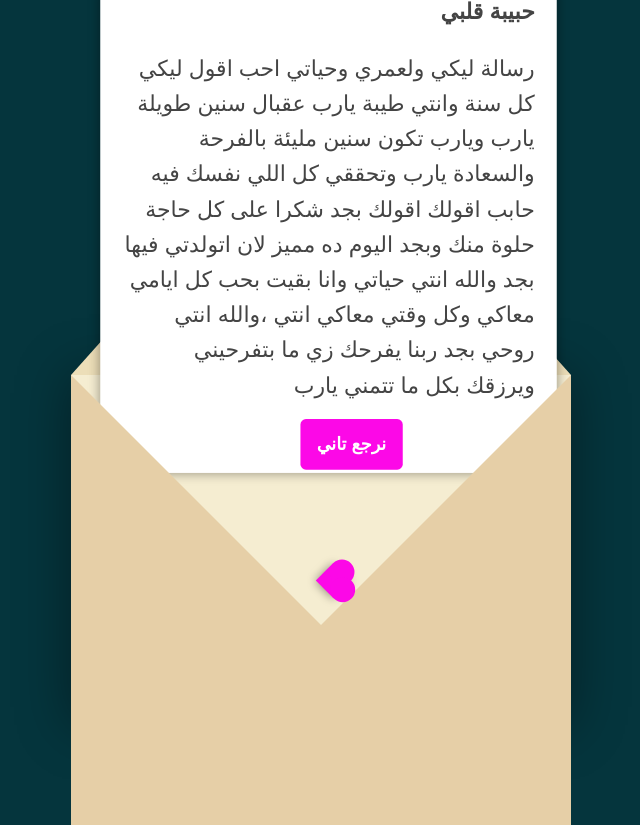
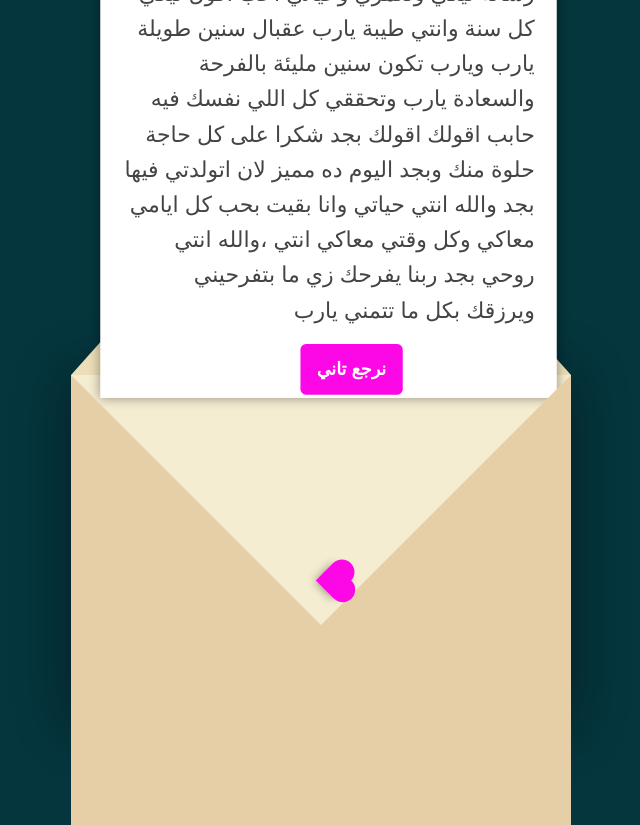
Before and after one commit to BahiMohammed/MyLove, a plain HTML site: page letter.html in a window 1280 px wide. Both pictures are taken after a click on the element 640 px from the left and 575 px from the top of the page. Shown: the whole page, without its empty margins (319-959 px from the left). Drawn offline with Linux system fonts and the light colour scheme.

Commit message:
Update style.css

```diff
--- a/style.css
+++ b/style.css
@@ -115,7 +115,7 @@
             z-index: 0;
         }
         .flap .envelope .letter {
-            bottom: 275px; /* تم التعديل للرفع أكثر */
+            bottom: 350px; /* تم التعديل للرفع أكثر */
             transform: scale(1.1); /* تم التعديل لزوم أقل وأوضح */
             transition-delay: 1s;
         }
```
